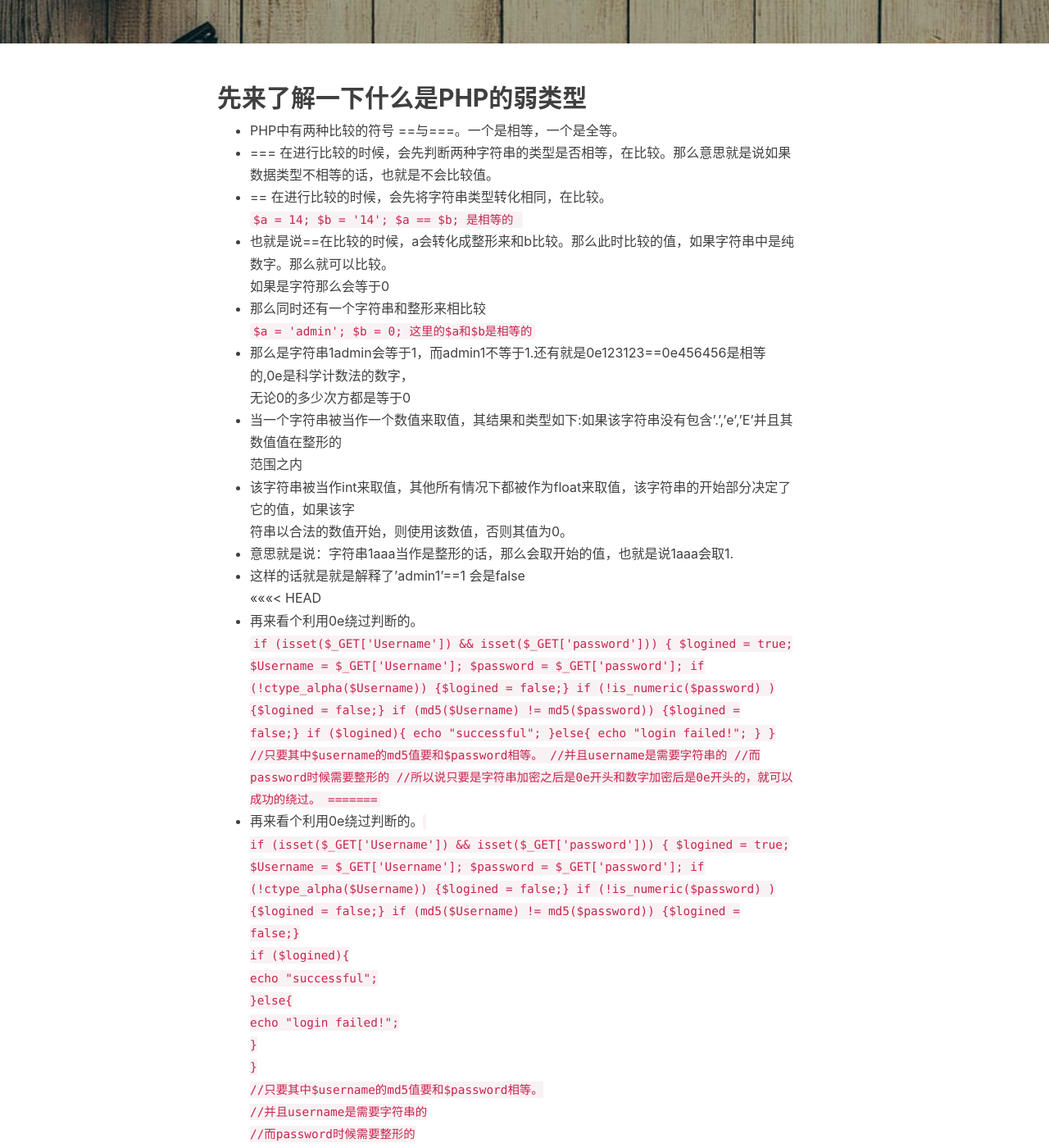
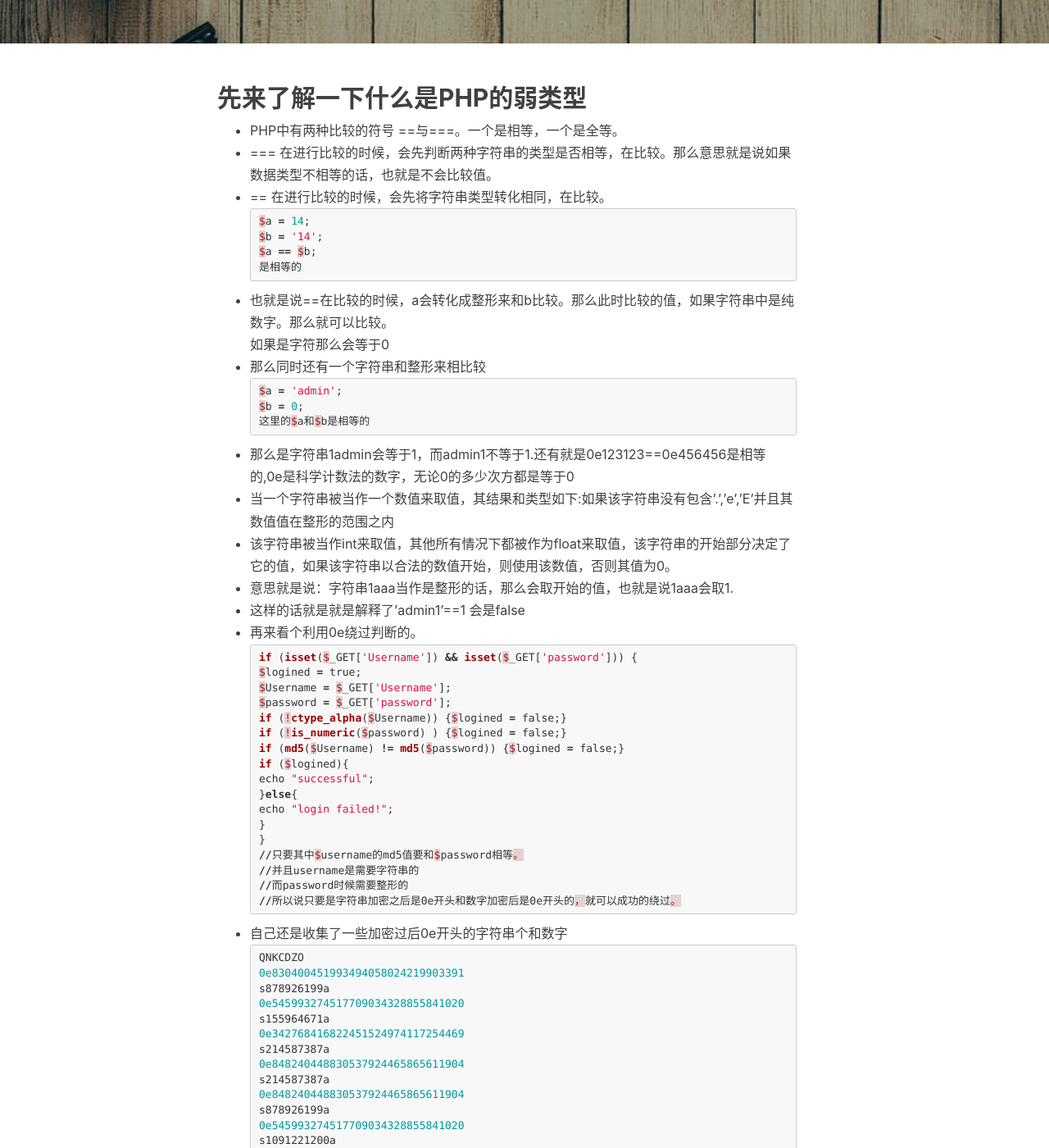
Before and after one commit to Silentsoul04/WUHUIJUNG.github.io, a Jekyll site: the page built from _posts/2018-08-13-实验吧题目做法.md, in a window 1280 px wide and 1400 px high, scrolled down 404 px. Shown: the whole window at 82% size. Built offline with Jekyll 4.4.1, drawn with Linux system fonts in a browser that asks for light colours; nearby versions of some CDN libraries; comment, search, counter and statistics services are not loaded; some of the changed text lies outside the part shown.

Commit message:
Update 2018-08-13-实验吧题目做法.md

````diff
--- a/_posts/2018-08-13-实验吧题目做法.md
+++ b/_posts/2018-08-13-实验吧题目做法.md
@@ -10,27 +10,26 @@ description: 文艺的流氓。
  - PHP中有两种比较的符号 ==与===。一个是相等，一个是全等。
  - === 在进行比较的时候，会先判断两种字符串的类型是否相等，在比较。那么意思就是说如果数据类型不相等的话，也就是不会比较值。
  - == 在进行比较的时候，会先将字符串类型转化相同，在比较。
-<code>
+```python
 $a = 14;
 $b = '14';
 $a == $b;
 是相等的
-<code />
+```
  - 也就是说==在比较的时候，a会转化成整形来和b比较。那么此时比较的值，如果字符串中是纯数字。那么就可以比较。<br />如果是字符那么会等于0
  - 那么同时还有一个字符串和整形来相比较
-<code>
+```python
 $a = 'admin';
 $b = 0;
 这里的$a和$b是相等的
-<br />
- - 那么是字符串1admin会等于1，而admin1不等于1.还有就是0e123123==0e456456是相等的,0e是科学计数法的数字，<br />无论0的多少次方都是等于0
- - 当一个字符串被当作一个数值来取值，其结果和类型如下:如果该字符串没有包含'.','e','E'并且其数值值在整形的<br />范围之内
- - 该字符串被当作int来取值，其他所有情况下都被作为float来取值，该字符串的开始部分决定了它的值，如果该字<br />符串以合法的数值开始，则使用该数值，否则其值为0。
+```
+ - 那么是字符串1admin会等于1，而admin1不等于1.还有就是0e123123==0e456456是相等的,0e是科学计数法的数字，无论0的多少次方都是等于0
+ - 当一个字符串被当作一个数值来取值，其结果和类型如下:如果该字符串没有包含'.','e','E'并且其数值值在整形的范围之内
+ - 该字符串被当作int来取值，其他所有情况下都被作为float来取值，该字符串的开始部分决定了它的值，如果该字符串以合法的数值开始，则使用该数值，否则其值为0。
  - 意思就是说：字符串1aaa当作是整形的话，那么会取开始的值，也就是说1aaa会取1.
  - 这样的话就是就是解释了'admin1'==1 会是false
-<<<<<<< HEAD
- - 再来看个利用0e绕过判断的。<br />
-<code>
+ - 再来看个利用0e绕过判断的。
+```python
 if (isset($_GET['Username']) && isset($_GET['password'])) {
 $logined = true;
 $Username = $_GET['Username'];
@@ -48,50 +47,29 @@ echo "login failed!";
 //并且username是需要字符串的
 //而password时候需要整形的
 //所以说只要是字符串加密之后是0e开头和数字加密后是0e开头的，就可以成功的绕过。
-=======
- - 再来看个利用0e绕过判断的。
-<code><br />
-if (isset($_GET['Username']) && isset($_GET['password'])) {
-$logined = true;
-$Username = $_GET['Username'];
-$password = $_GET['password'];
-if (!ctype_alpha($Username)) {$logined = false;}
-if (!is_numeric($password) ) {$logined = false;}
-if (md5($Username) != md5($password)) {$logined = false;}<br />
-if ($logined){<br />
-echo "successful";<br />
-}else{<br />
-echo "login failed!";<br />
-}<br />
-}<br />
-//只要其中$username的md5值要和$password相等。<br />
-//并且username是需要字符串的<br />
-//而password时候需要整形的<br />
-//所以说只要是字符串加密之后是0e开头和数字加密后是0e开头的，就可以成功的绕过。<br />
->>>>>>> 50d226a9641a2b75128205244032600cfb96799a
-<code />
- - 自己还是收集了一些加密过后0e开头的字符串个和数字<br />
-<code>
-QNKCDZO<br />
-0e830400451993494058024219903391<br />
-s878926199a   <br />
-0e545993274517709034328855841020 <br />
-s155964671a   <br />
-0e342768416822451524974117254469<br />
-s214587387a   <br />
-0e848240448830537924465865611904   <br />
-s214587387a   <br />
-0e848240448830537924465865611904   <br />
-s878926199a   <br />
-0e545993274517709034328855841020   <br />
-s1091221200a   <br />
-0e940624217856561557816327384675   <br />
-s1885207154a   <br />
-0e509367213418206700842008763514   <br />
+```
+ - 自己还是收集了一些加密过后0e开头的字符串个和数字
+```python
+QNKCDZO
+0e830400451993494058024219903391
+s878926199a
+0e545993274517709034328855841020
+s155964671a
+0e342768416822451524974117254469
+s214587387a
+0e848240448830537924465865611904
+s214587387a
+0e848240448830537924465865611904
+s878926199a
+0e545993274517709034328855841020
+s1091221200a
+0e940624217856561557816327384675
+s1885207154a
+0e509367213418206700842008763514
 //这些都是加密之后0e开头的字符串和数字。
-<code />
- - **Josn绕过，这个的绕过其实也是利用'admin'=0,的弱类型**<br />
-<code>
+```
+ - **Josn绕过，这个的绕过其实也是利用'admin'=0,的弱类型**
+```python
 <?php
 if (isset($_POST['message'])) {
     $message = json_decode($_POST['message']);
@@ -108,11 +86,11 @@ else{
 }
 ?>
 //传入{"key":0} 那么就是可以绕过的。key的值是0  这里传入的是Json的格式,然后通过解码就是成了0
-<code />
+```
 # Web1 #
- * 第一题，第一个要求就是不能出现./   第二个要求就是不能出现\\   第三个要求对字符进行了限制大小写。第四个要求<br />就是不能再Url中出现//  第五个要求就是要以web1.php结尾 第六个要求就是不能出p.   第七个要求url不能和/sh<br />iyan/web1.php一样。  所有此时的payload应该是 web1.php.因为要求必须是要web1.php结尾。然后就可以拿到<br />flag
+ * 第一题，第一个要求就是不能出现./   第二个要求就是不能出现\\   第三个要求对字符进行了限制大小写。第四个要求就是不能再Url中出现//  第五个要求就是要以web1.php结尾 第六个要求就是不能出p.   第七个要求url不能和/shiyan/web1.php一样。  所有此时的payload应该是 web1.php.因为要求必须是要web1.php结尾。然后就可以拿到flag
 # Web2 #
- * 第二题，当中存在extract这个函数，作用就是把数组中的键变成了一个变量。还有就是一个file_get_contents是<br />把文件读入一个字符串中，那么这样的话就是变量覆盖。
+ * 第二题，当中存在extract这个函数，作用就是把数组中的键变成了一个变量。还有就是一个file_get_contents是把文件读入一个字符串中，那么这样的话就是变量覆盖。
 # Wbe3 #
  * 这里unserialize是反序列化，而且下面是对比了username和password的值，
  * 那么就是payload就是 a:2:{s:8:"username";i:0;s:8:"password";i:0;}
````
